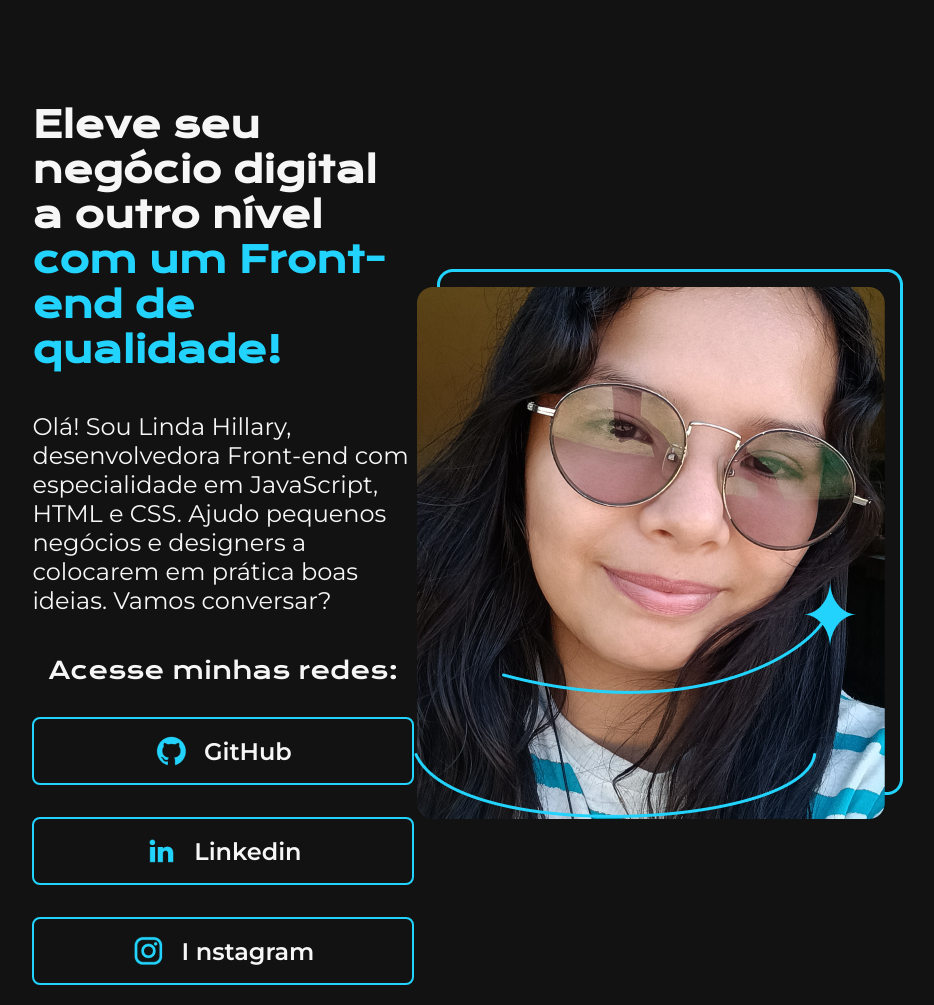
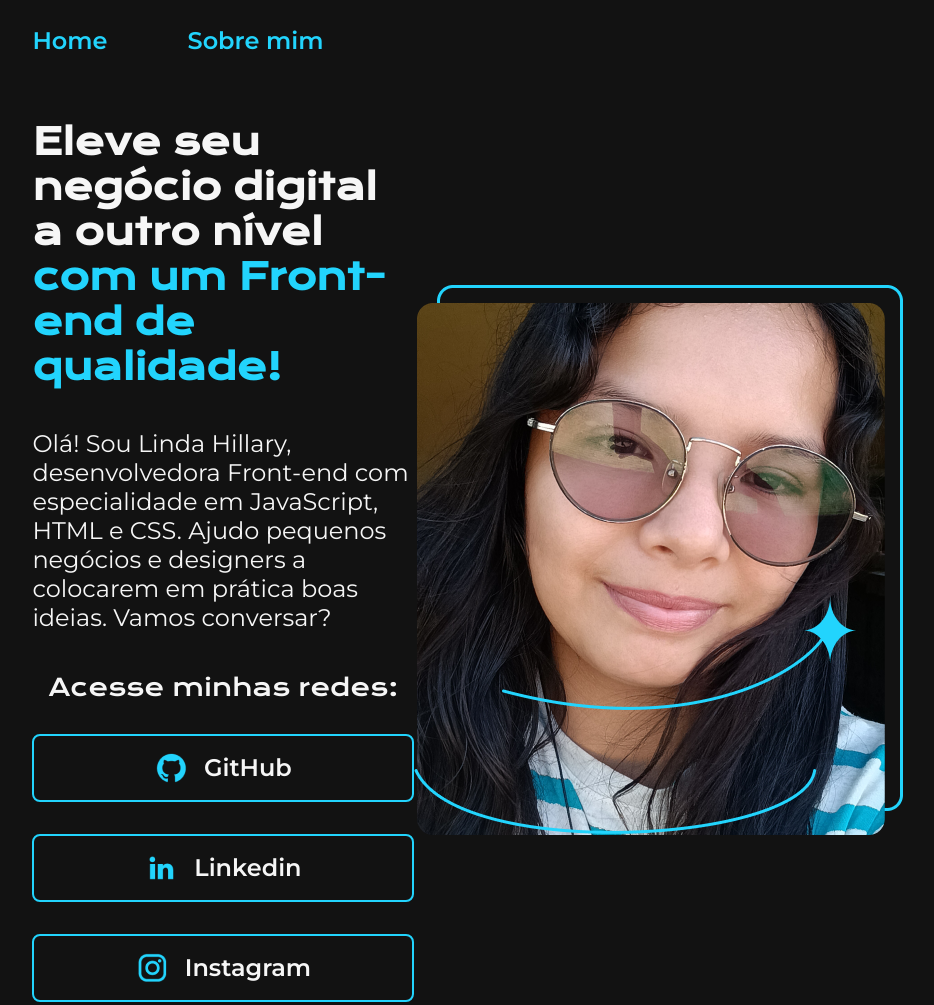
Before and after one commit to linda-brandao/portfolio, a plain HTML site: page index.html in a window 1280 px wide. Shown: the top 1005 px of the page, without its empty margins (198-1132 px from the left). Drawn offline with nearby package versions, Linux system fonts and the light colour scheme.

Commit message:
creating and styling the  header

```diff
--- a/estilos/style.css
+++ b/estilos/style.css
@@ -11,11 +11,28 @@ body {
     color:#F6F6F6;
 }
 
+.cabecalho {
+    padding: 2% 0% 0% 18%;
+}
+
+.cabecalho__menu {
+    display: flex;
+    gap: 80px;
+}
+
+.cabecalho__menu__link {
+    font-family: 'Montserrat', sans-serif;
+    font-size: 24px;
+    font-weight: 600;
+    text-decoration: none;
+    color:#22D4FD;
+}
+
 .apresentacao {
     display: flex;
     align-items: center;
     justify-content: space-between;
-    padding: 8% 18% 6%;
+    padding: 5% 18%;
 }
 
 .apresentacao__conteudo {
--- a/index.html
+++ b/index.html
@@ -8,6 +8,13 @@
         <title>Portfólio</title>
     </head>
     <body>
+        <header class="cabecalho">
+            <nav class="cabecalho__menu">
+                <a class="cabecalho__menu__link" href="">Home</a>
+                <a class="cabecalho__menu__link" href="">Sobre mim</a>
+            </nav>
+        </header>
+
         <main class="apresentacao">
             <section class="apresentacao__conteudo">
                 <h1 class="apresentacao__conteudo__titulo">Eleve seu negócio digital a outro nível <strong class="apresentacao__conteudo__titulo-destaque"> com um Front-end de qualidade!</strong></h1>
@@ -24,7 +31,7 @@
                     </a>
                     <a class="apresentacao__links__link" href="https://www.instagram.com/lindahill_ux">
                         <img src="icones/instagram.png" alt="Logo do Git">
-                        I  nstagram
+                        Instagram
                     </a>
                 </div>
             </section>
```
